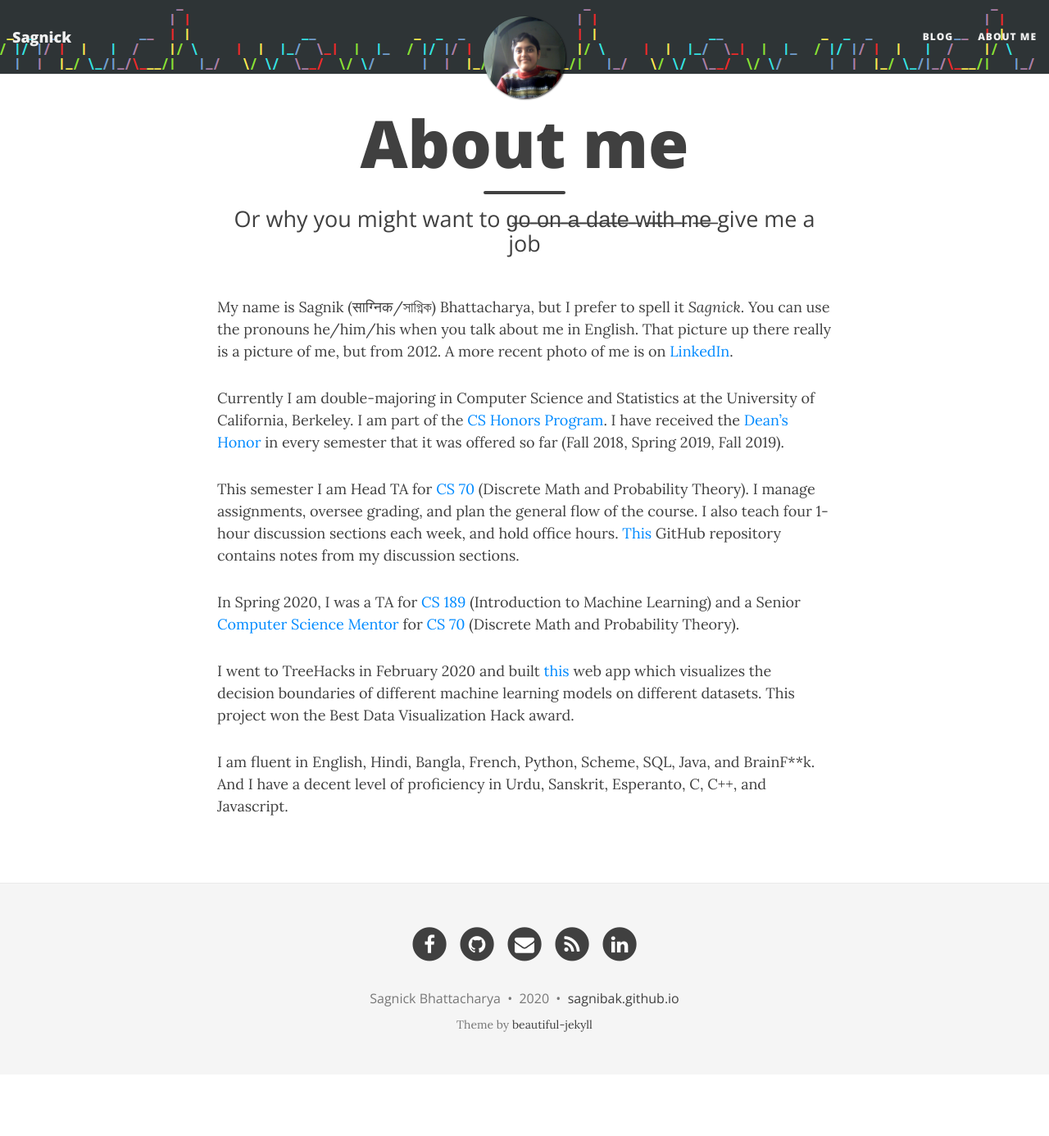
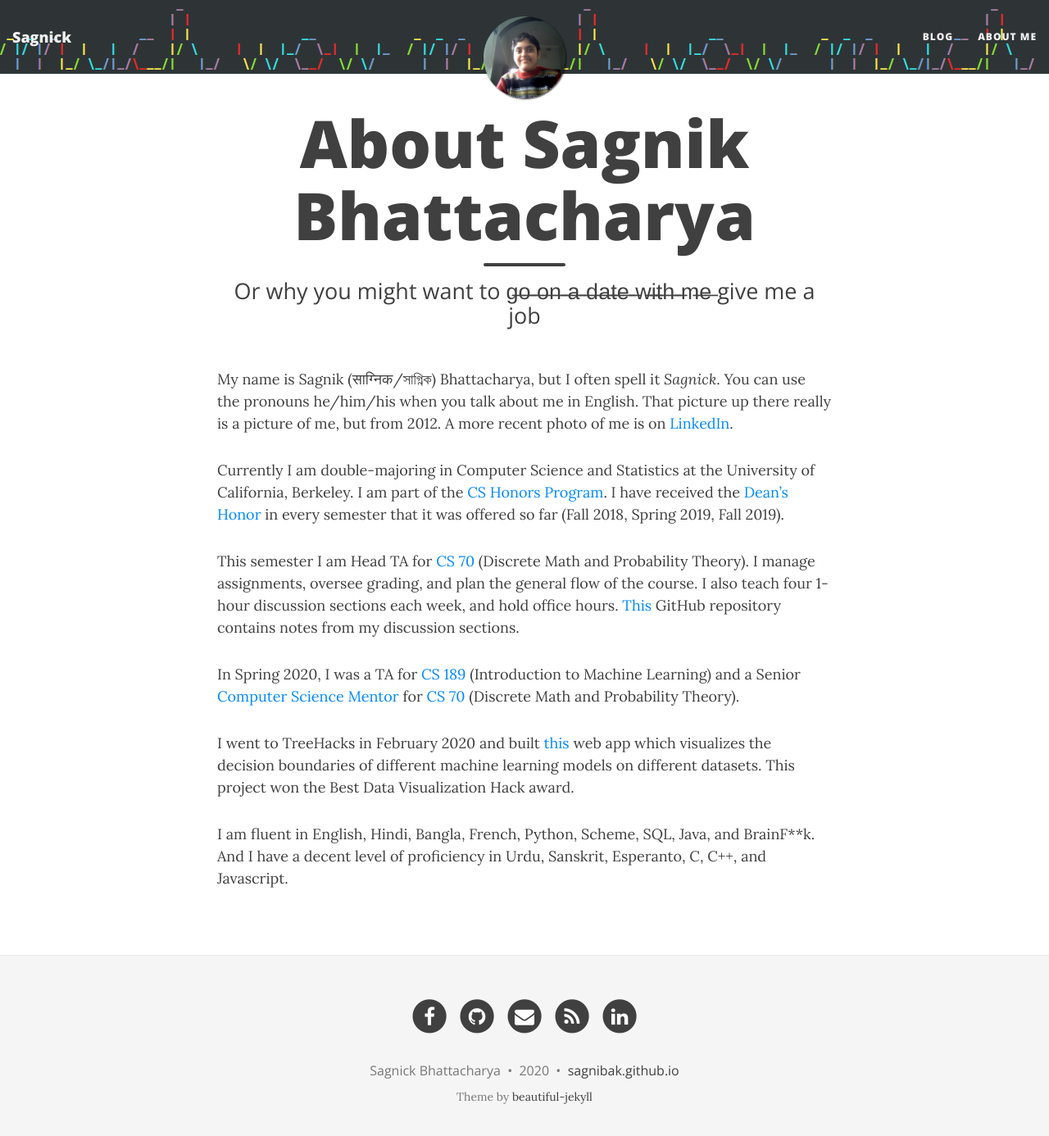
Before and after one commit to sagnibak/sagnibak.github.io, a Jekyll site: the page built from aboutme.md, in a window 1280 px wide and 1399 px high. Shown: the top 1386 px of the window at 82% size. Built offline with Jekyll 4.4.1, drawn with Linux system fonts in a browser that asks for light colours; nearby versions of some CDN libraries.

Commit message:
name added for SEO :arrow_upper_right:

```diff
--- a/aboutme.md
+++ b/aboutme.md
@@ -1,9 +1,9 @@
 ---
 layout: page
-title: About me
+title: About Sagnik Bhattacharya
 subtitle: Or why you might want to g̶o̶ ̶o̶n̶ ̶a̶ ̶d̶a̶t̶e̶ ̶w̶i̶t̶h̶ ̶m̶e̶ give me a job
 ---
-My name is Sagnik (साग्निक/সাগ্নিক) Bhattacharya, but I prefer to spell it _Sagnick_.
+My name is Sagnik (साग्निक/সাগ্নিক) Bhattacharya, but I often spell it _Sagnick_.
 You can use the pronouns he/him/his when you talk about me in English.
 That picture up there really is a picture of me, but from 2012. A more recent
 photo of me is on [LinkedIn](https://www.linkedin.com/in/sagnik-bhattacharya-83121b114/).
```
